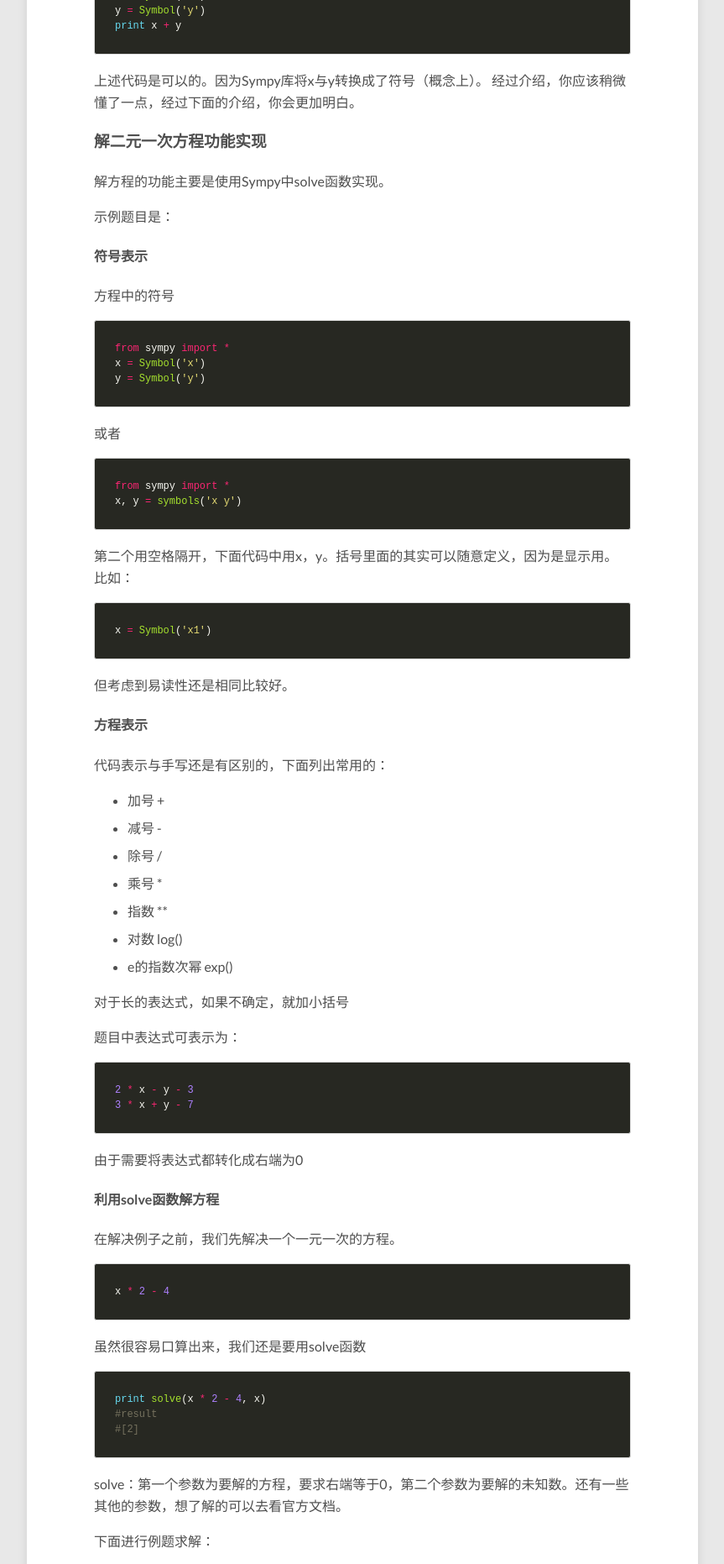
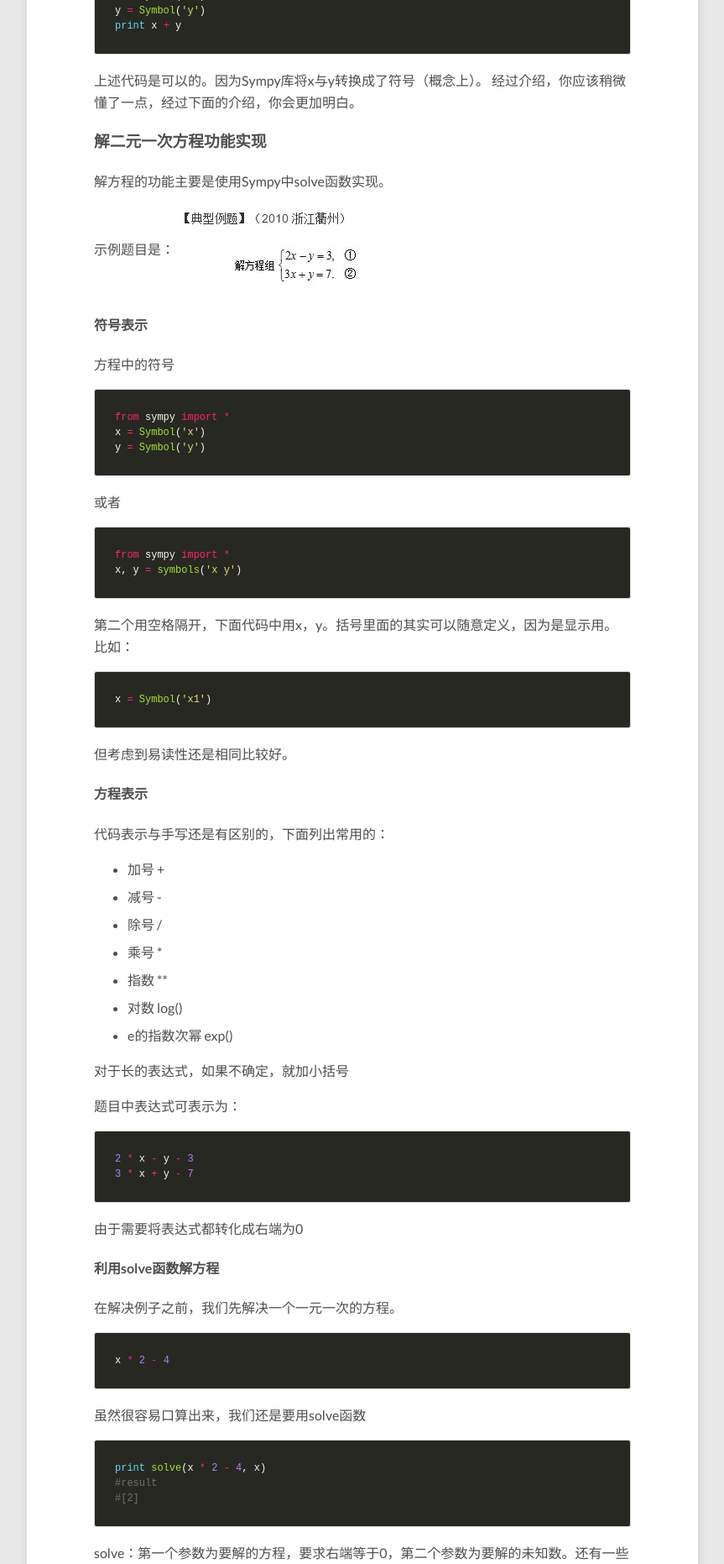
Before and after one commit to JLU-WuYang/JLU-WuYang.github.io, a Jekyll site: the page built from _posts/2016-12-12-MATH.md, in a window 1280 px wide. Shown: the part 1223-3085 px from the top of the page at 84% size, without its empty margins (208-1071 px from the left). Built offline with Jekyll 4.4.1, drawn with Linux system fonts in a browser that asks for light colours; nearby versions of some CDN libraries.

Commit message:
Update 2016-12-12-MATH.md

````diff
--- a/_posts/2016-12-12-MATH.md
+++ b/_posts/2016-12-12-MATH.md
@@ -55,7 +55,7 @@ print x + y
 解方程的功能主要是使用Sympy中solve函数实现。
 
 示例题目是：
-![](images/方程2.png)
+![](../images/方程2.png)
 
 #### 符号表示
 
@@ -141,17 +141,17 @@ print solve([2 * x - y - 3, 3 * x + y - 7],[x, y])
 ```
 结果如下：
 
-![](images/方程3.png)
+![](../images/方程3.png)
 
 麻麻，我跟正确答案一样哦~
 
-![](images/方程4.png)
+![](../images/方程4.png)
 
 ### 解微积分相关习题实现
 
 示例题目一（求极限）：
 
-![](images/方程5.jpg)
+![](../images/方程5.jpg)
 
 #### 符号表示及方程表示
 
@@ -209,7 +209,7 @@ print limit(s, n, oo)
 
 示例题目二（求定积分）：
 
-![](images/方程8.jpg)
+![](../images/方程8.jpg)
 
 #### 符号表示
 
@@ -259,4 +259,4 @@ print n
 结果为2
 
 答案：
-![](images/方程9.jpg)
+![](../images/方程9.jpg)
````
